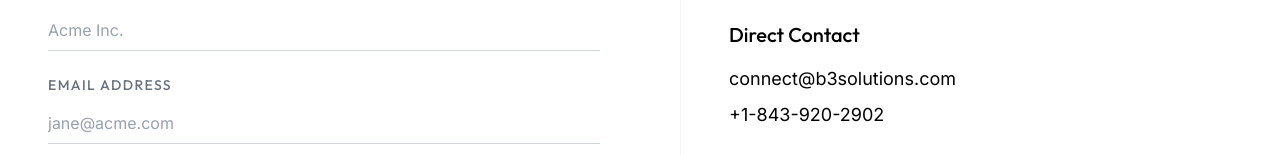
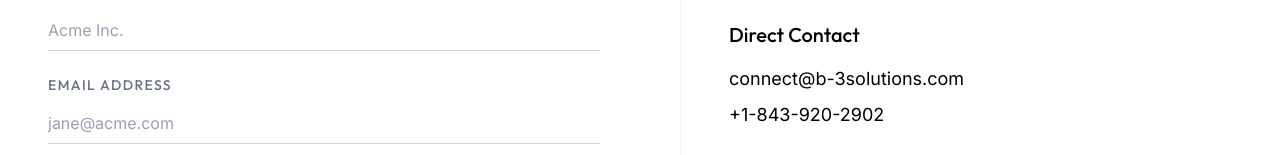
Before and after one commit to cookietech-ltd/b3, a Next.js app: page /contact in a window 1280 px wide. Shown: the part 749-904 px from the top of the page. Built offline with nearby package versions, Linux system fonts and the light colour scheme.

Commit message:
contact email update

```diff
--- a/app/contact/page.tsx
+++ b/app/contact/page.tsx
@@ -121,8 +121,8 @@ export default function ContactPage() {
 
                         <div>
                             <h3 className="text-xl font-heading font-medium mb-4">Direct Contact</h3>
-                            <a href="mailto:connect@b3solutions.com" className="font-body text-black text-lg hover:underline decoration-black decoration-2 underline-offset-4 block mb-2">
-                                connect@b3solutions.com
+                            <a href="mailto:connect@b-3solutions.com" className="font-body text-black text-lg hover:underline decoration-black decoration-2 underline-offset-4 block mb-2">
+                                connect@b-3solutions.com
                             </a>
                             <a href="tel:+18439202902" className="font-body text-black text-lg hover:underline decoration-black decoration-2 underline-offset-4 block">
                                 +1-843-920-2902
```
